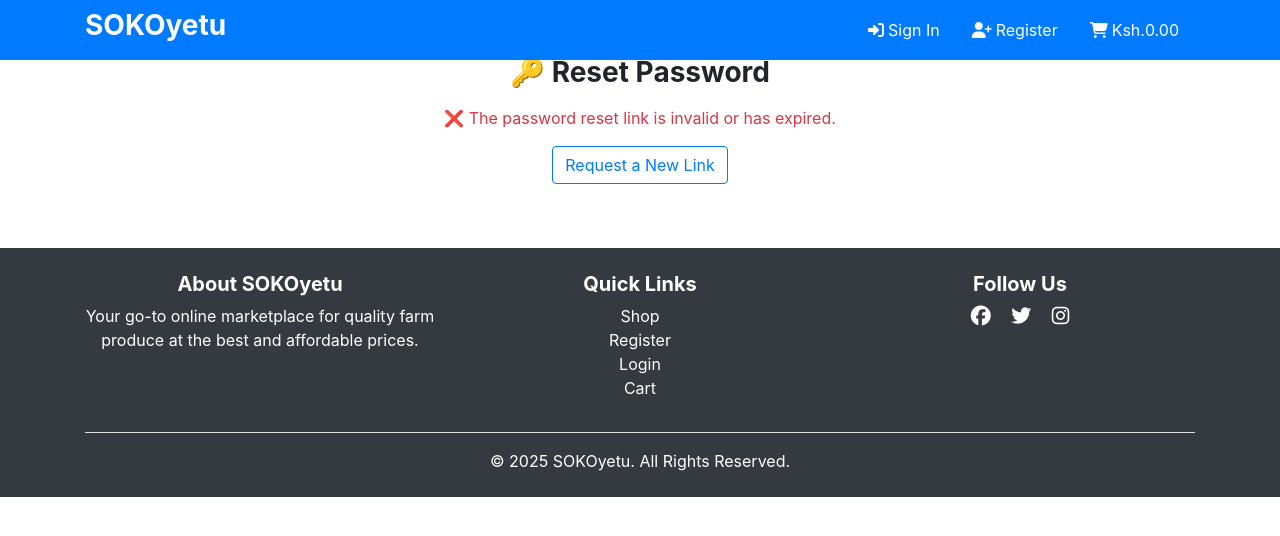
After one commit to Chaser-254/sokoyetu, a Django app: page /accounts/password_reset/1/1/ in a window 1280 px wide. The commit adds this page. Shown: the top 536 px of the page. Run offline with Django 5.2, Linux system fonts and the light colour scheme; some libraries are stand-ins or nearby versions.

Commit message:
added password reset capabilities

```diff
--- a/accounts/templates/registration/login.html
+++ b/accounts/templates/registration/login.html
@@ -36,6 +36,12 @@
                         Log in
                     </button>
                 </form>
+                <div class="text-center mb-2">
+                    <a href="{% url 'password_reset' %}"
+                    class="text-decoration-none">
+                    Forgot your password?
+                    </a>
+                </div>
             </div>
         </div>
     </div>
--- /dev/null
+++ b/accounts/templates/registration/password_reset_confirm.html
@@ -0,0 +1,42 @@
+{% extends 'base.html' %}
+{% block title %}Reset Password{% endblock %}
+
+{% block content %}
+{% if form.errors %}
+<div class="shadow-custom messages alert alert-danger col-lg-5 mx-auto text-center">
+  ⚠️ Unable to reset password.
+  Please ensure both passwords match and meet security requirements.
+</div>
+{% endif %}
+
+<div class="card shadow-custom border-0 col-lg-5 mx-auto mb-3">
+  <h3 class="py-2 font-weight-bold text-grey text-center">🔑 Reset Password</h3>
+
+  {% if validlink %}
+    <p class="text-center">Please enter your new password below.</p>
+
+    <form method="post">
+      {% csrf_token %}
+      <div class="input-field">
+        <label for="id_new_password1" class="text-muted">New Password</label>
+        <input class="form-control" type="password" name="new_password1" required id="id_new_password1">
+      </div>
+      <div class="input-field">
+        <label for="id_new_password2" class="text-muted">Confirm New Password</label>
+        <input class="form-control" type="password" name="new_password2" required id="id_new_password2">
+      </div>
+      <small class="text-muted px-2">🔒 Use at least 8 characters with a mix of letters, numbers, and symbols.</small>
+
+      <button class="btn btn-block btn-warning mb-3 mt-2" type="submit">
+        Reset Password
+      </button>
+    </form>
+
+  {% else %}
+    <div class="text-center">
+      <p class="text-danger">❌ The password reset link is invalid or has expired.</p>
+      <a href="{% url 'password_reset' %}" class="btn btn-outline-primary">Request a New Link</a>
+    </div>
+  {% endif %}
+</div>
+{% endblock %}
--- a/accounts/urls.py
+++ b/accounts/urls.py
@@ -6,4 +6,11 @@ urlpatterns = [
     path('login/', auth_views.LoginView.as_view(), name='login'),
     path('logout/', LogoutView.as_view(), name='logout'),
     path('register/', views.register, name='register'),
+    path('password_change/',auth_views.PasswordChangeView.as_view(),name='password_change'),
+    path('password_change_done/',auth_views.PasswordChangeDoneView.as_view(),name='password_change_done'),
+    path('password_reset/', auth_views.PasswordResetView.as_view(),name='password_reset'),
+    path('password_reset/done/', auth_views.PasswordResetDoneView.as_view(),name='password_reset_done'),
+    path('password_reset/<uidb64>/<token>/',auth_views.PasswordResetConfirmView.as_view(),name='password_reset_confirm'),
+    path('password_reset/complete/',auth_views.PasswordResetCompleteView.as_view(),name='password_reset_complete'),
+
 ]
```
Also changed, not shown: accounts/templates/registration/password_change_done.html (added, +19 -0 lines), accounts/templates/registration/password_change_form.html (added, +40 -0 lines), accounts/templates/registration/password_reset_complete.html (added, +16 -0 lines), accounts/templates/registration/password_reset_done.html (added, +19 -0 lines), accounts/templates/registration/password_reset_email.html (added, +16 -0 lines), accounts/templates/registration/password_reset_form.html (added, +30 -0 lines).
